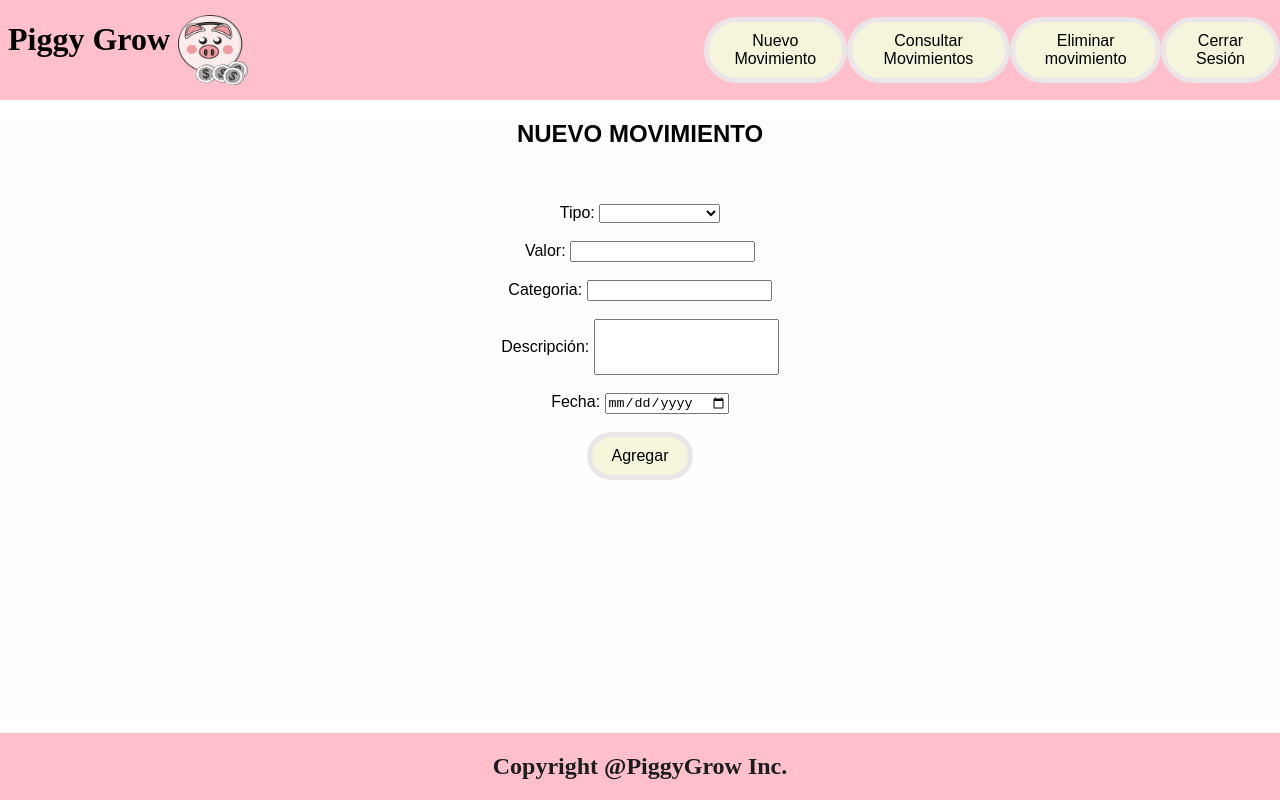
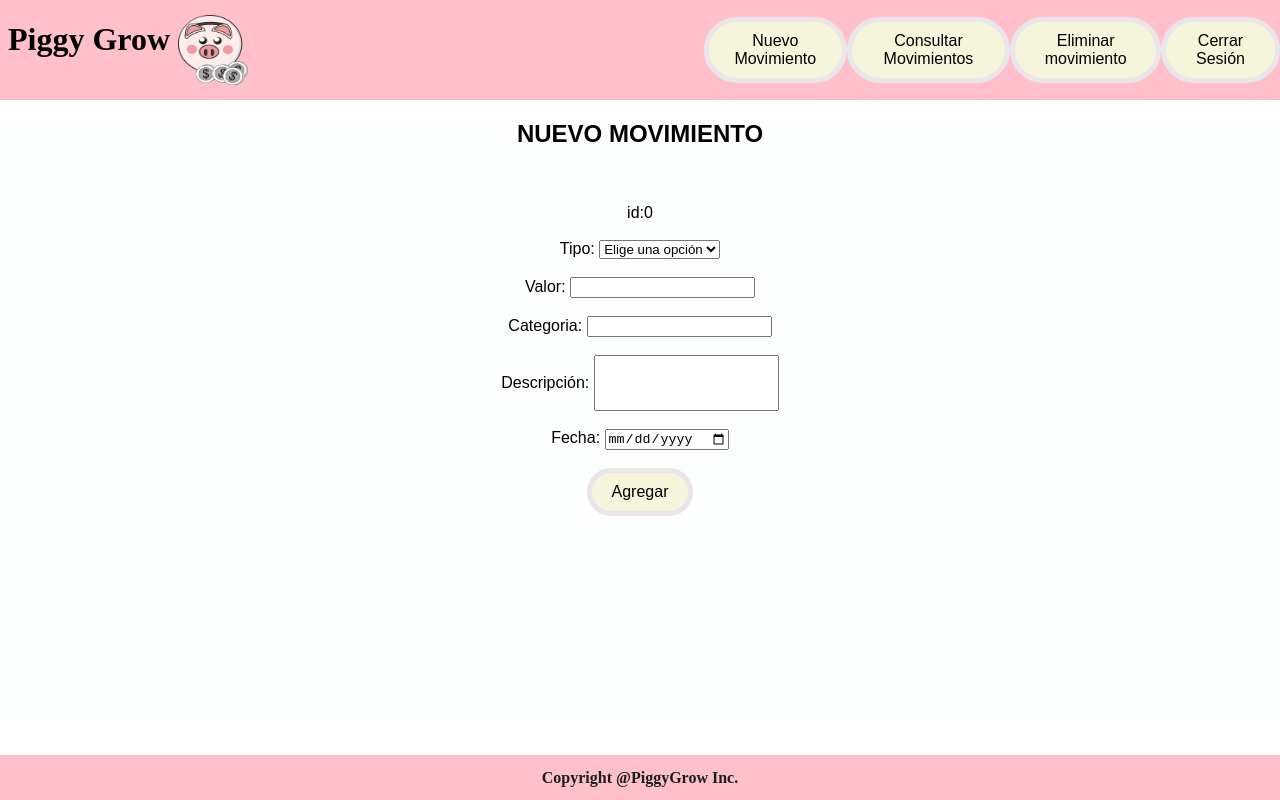
Before and after one commit to HeidyJohanaP/PiggyGrow_Frontend, a Vue app in the folder pigygrow_frontend/: page /#/mov/nuevo in a window 1280 px wide. Built offline with nearby package versions, Linux system fonts and the light colour scheme.

Commit message:
id incremental

```diff
--- a/pigygrow_frontend/src/App.vue
+++ b/pigygrow_frontend/src/App.vue
@@ -142,6 +142,7 @@ export default {
     display: flex;
     justify-content: center;
     align-items: center;
+    font-size: 16px;
 
   }
 </style>
--- a/pigygrow_frontend/src/components/Movimiento.vue
+++ b/pigygrow_frontend/src/components/Movimiento.vue
@@ -1,48 +1,60 @@
 <template>
   <div id="Movimiento">
-        <h2>NUEVO MOVIMIENTO</h2><br><br>
-        <label>Tipo:  </label>
+    <h2>NUEVO MOVIMIENTO</h2>
+    <br /><br />
+    <div>
+        <label>id:{{id}}</label><br /><br />
+    </div>
+    <label>Tipo: </label>
     <select v-model="tipo" id="tipo" name="TipoMov">
-            <option selected value="0">Elige una opción</option>
-            <option value = "1">Ingreso</option>
-            <option value = "2">Gasto</option>
-        </select><br><br>
-        <label>Valor:  </label>
-        <input v-model="valor" id="valor" type="numeric"><br><br>
-        <label>Categoria:  </label>
-        <input v-model="categoria" id="categoria" type="text" ><br><br>
-        <label>Descripción:  </label>
-        <input v-model="descripcion" id="descripcion" type="text" style= "height:50px" ><br><br>
-        <label>Fecha:  </label>
-        <input v-model="fecha" id="fecha" type="date"><br><br>
-        <button v-on:click = "NewMov" >Agregar</button>
-
+      <option selected value="">Elige una opción</option>
+      <option value="Ingreso">Ingreso</option>
+      <option value="Gasto">Gasto</option></select
+    ><br /><br />
+    <label>Valor: </label>
+    <input v-model="valor" id="valor" type="numeric" /><br /><br />
+    <label>Categoria: </label>
+    <input v-model="categoria" id="categoria" type="text" /><br /><br />
+    <label>Descripción: </label>
+    <input
+      v-model="descripcion"
+      id="descripcion"
+      type="text"
+      style="height: 50px"
+    /><br /><br />
+    <label>Fecha: </label>
+    <input v-model="fecha" id="fecha" type="date" /><br /><br />
+    <button v-on:click="NewMov">Agregar</button>
   </div>
 </template>
 
 <script>
 import axios from "axios";
 export default {
+
+
     name: "crear_movimiento",
     data: function() {
         return {
-            id: "",
+            id: 0,
             tipo: "",
             fecha: "",
             valor: "",
             categoria: "",
             descripcion: "",
-        };
+        }
     },
+
     methods: {
         NewMov: function(){
             var datosJSON = {
-                id: this.id,
+                id: this.id++,
                 tipo: this.tipo,
                 fecha: this.fecha,
                 valor: this.valor,
                 categoria: this.categoria,
                 descripcion: this.descripcion
+
             };
 
             axios
@@ -54,11 +66,11 @@ export default {
                     alert("Error en el servidor.");
             });
 
-
         alert("Se creó un nuevo movimiento.")
         }
 
     },
+
 /*
 created: function() {
     this.datoRecibido = this.$route.params.dato;
@@ -70,26 +82,24 @@ export default {
 </script>
 
 <style>
-
 #Movimiento {
   height: 75vh;
   margin: 0%;
   padding: 0%;
   background: #fdfefe;
   text-align: center;
-  font-family:Arial,Helvetica,sans-serif;
+  font-family: Arial, Helvetica, sans-serif;
 }
 
 #Movimiento button {
-  color:  black;
-  background:beige;
+  color: black;
+  background: beige;
   border: 5px solid #e9e5e9;
   border-radius: 80px;
   padding: 10px 20px;
-  font-family: Arial,Helvetica,sans-serif;
+  font-family: Arial, Helvetica, sans-serif;
   font-size: 16px;
 }
-
 
 #Movimiento button:hover {
   color: #283747;
@@ -97,4 +107,5 @@ export default {
   border: 1px solid #e5e7e9;
 }
 
+
 </style>
--- a/pigygrow_frontend/src/components/consulta.vue
+++ b/pigygrow_frontend/src/components/consulta.vue
@@ -5,6 +5,7 @@
     <table class="tb_movimientos">
       <thead>
         <tr>
+          <th>id</th>
           <th>Tipo</th>
           <th>Fecha</th>
           <th>Valor</th>
@@ -14,6 +15,7 @@
       </thead>
       <tbody>
         <tr v-for="m in movimiento" v-bind:key="m.id">
+          <td>{{ m.id }}</td>
           <td>{{ m.tipo }}</td>
           <td>{{ m.fecha }}</td>
           <td>{{ m.valor }}</td>
@@ -35,7 +37,6 @@ export default {
       movimiento: []
     };
   },
-
 
    beforeCreate: function() {
     axios
@@ -62,6 +63,7 @@ export default {
   width: 100%;
   align-items: center;
   justify-content: center;
+  font-family: Arial,Helvetica,sans-serif;
 }
 
 .tb_movimientos {
```
Lines whose indentation alone changed are shown as unchanged.
